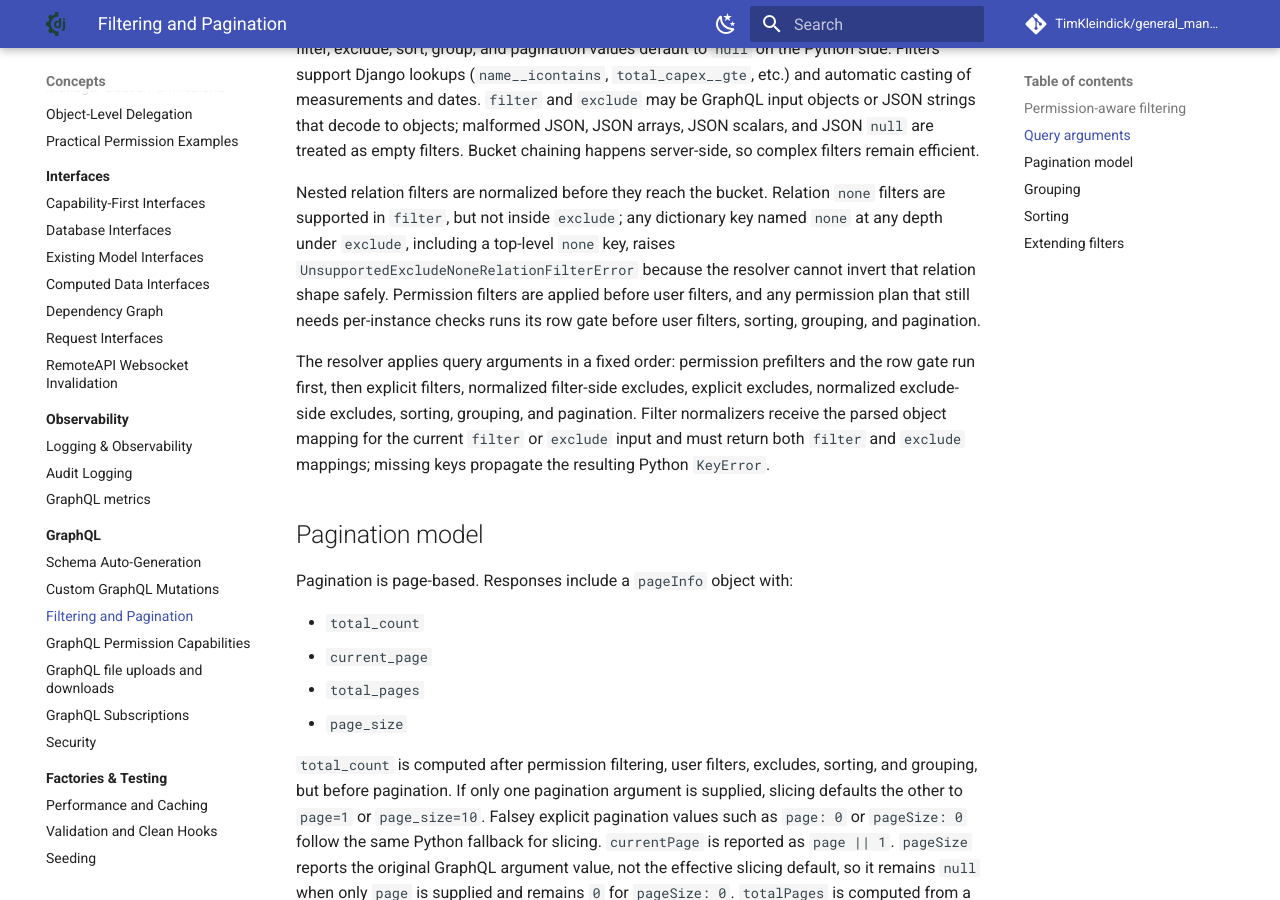
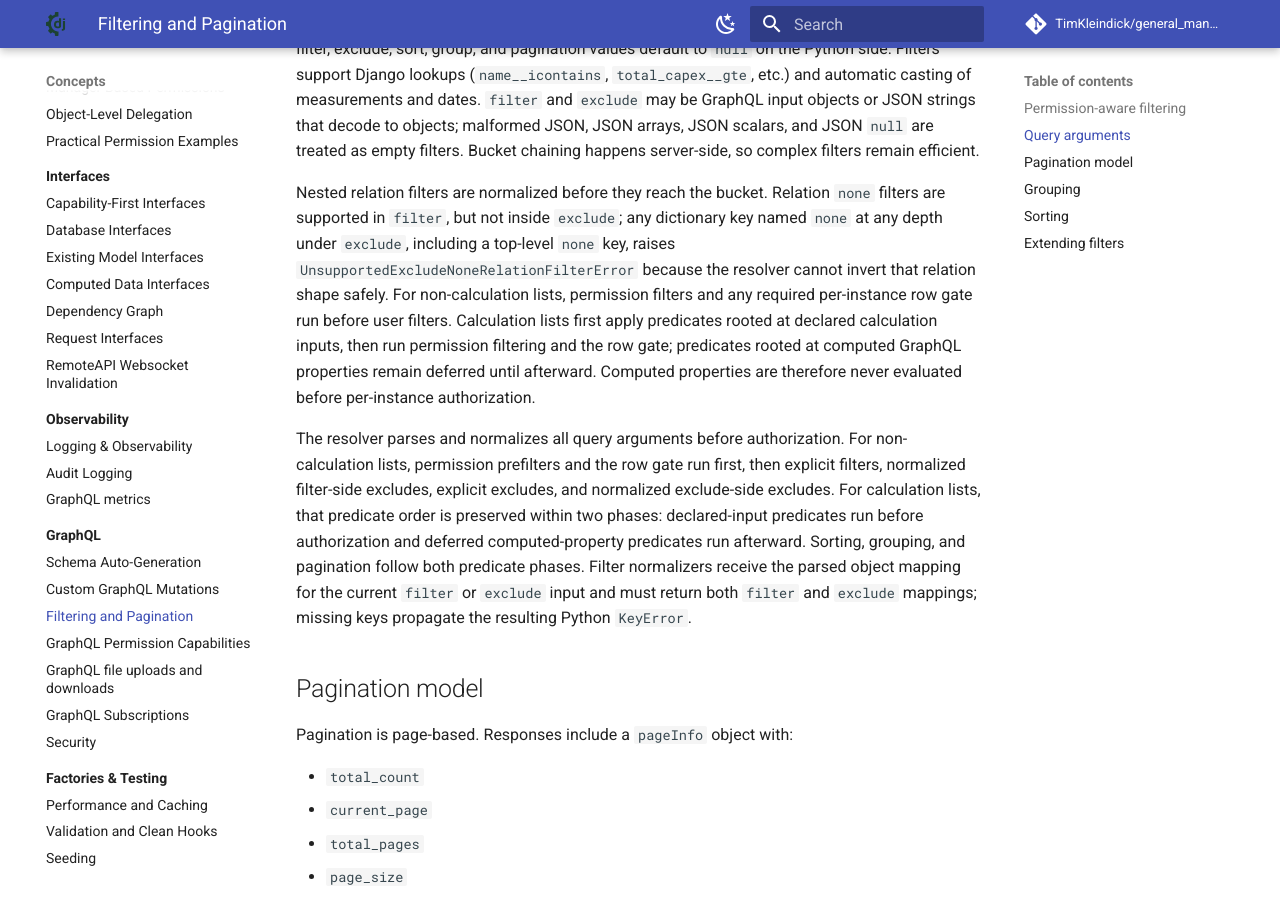
Before and after one commit to TimKleindick/general_manager, an MkDocs documentation site: the page built from docs/concepts/graphql/filters_pagination.md, in a window 1280 px wide and 900 px high, scrolled down 732 px. Built offline with MkDocs 1.6.1 and Material for MkDocs 9.7.7, drawn with Linux system fonts in a browser that asks for light colours; comment, search, counter and statistics services are not loaded.

Commit message:
docs: document calculation authorization filtering

```diff
--- a/docs/concepts/graphql/filters_pagination.md
+++ b/docs/concepts/graphql/filters_pagination.md
@@ -32,16 +32,23 @@ Nested relation filters are normalized before they reach the bucket. Relation
 dictionary key named `none` at any depth under `exclude`, including a top-level
 `none` key, raises
 `UnsupportedExcludeNoneRelationFilterError` because the resolver cannot invert
-that relation shape safely. Permission filters are applied before user filters,
-and any permission plan that still needs per-instance checks runs its row gate
-before user filters, sorting, grouping, and pagination.
+that relation shape safely. For non-calculation lists, permission filters and
+any required per-instance row gate run before user filters. Calculation lists
+first apply predicates rooted at declared calculation inputs, then run
+permission filtering and the row gate; predicates rooted at computed GraphQL
+properties remain deferred until afterward. Computed properties are therefore
+never evaluated before per-instance authorization.
 
-The resolver applies query arguments in a fixed order: permission prefilters and
-the row gate run first, then explicit filters, normalized filter-side excludes,
-explicit excludes, normalized exclude-side excludes, sorting, grouping, and
-pagination. Filter normalizers receive the parsed object mapping for the current
-`filter` or `exclude` input and must return both `filter` and `exclude`
-mappings; missing keys propagate the resulting Python `KeyError`.
+The resolver parses and normalizes all query arguments before authorization. For
+non-calculation lists, permission prefilters and the row gate run first, then
+explicit filters, normalized filter-side excludes, explicit excludes, and
+normalized exclude-side excludes. For calculation lists, that predicate order
+is preserved within two phases: declared-input predicates run before
+authorization and deferred computed-property predicates run afterward. Sorting,
+grouping, and pagination follow both predicate phases. Filter normalizers
+receive the parsed object mapping for the current `filter` or `exclude` input
+and must return both `filter` and `exclude` mappings; missing keys propagate the
+resulting Python `KeyError`.
 
 ## Pagination model
 
```
Also changed, not shown: docs/adr/0009-calculation-filter-authorization.md (+12 -10 lines).
